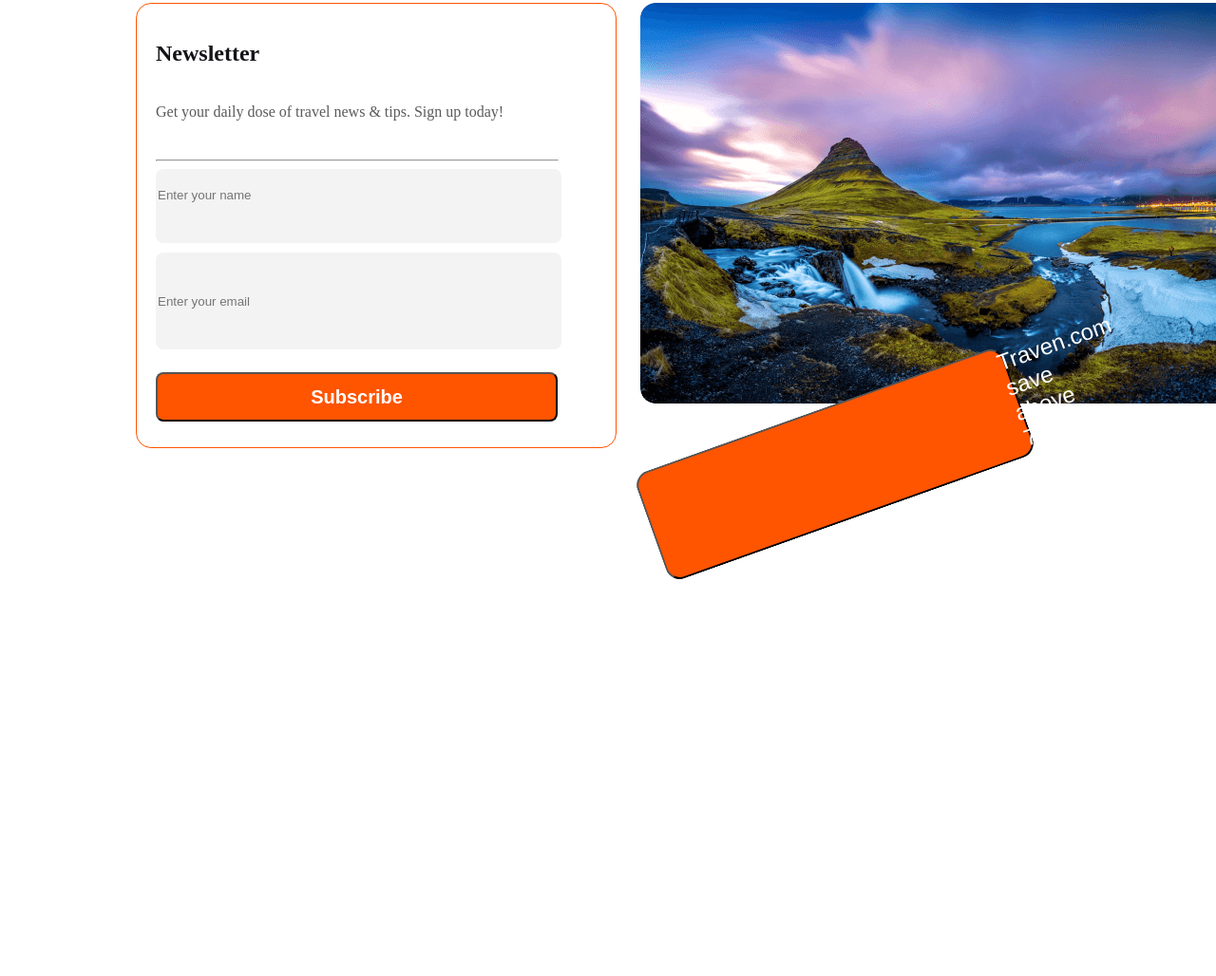
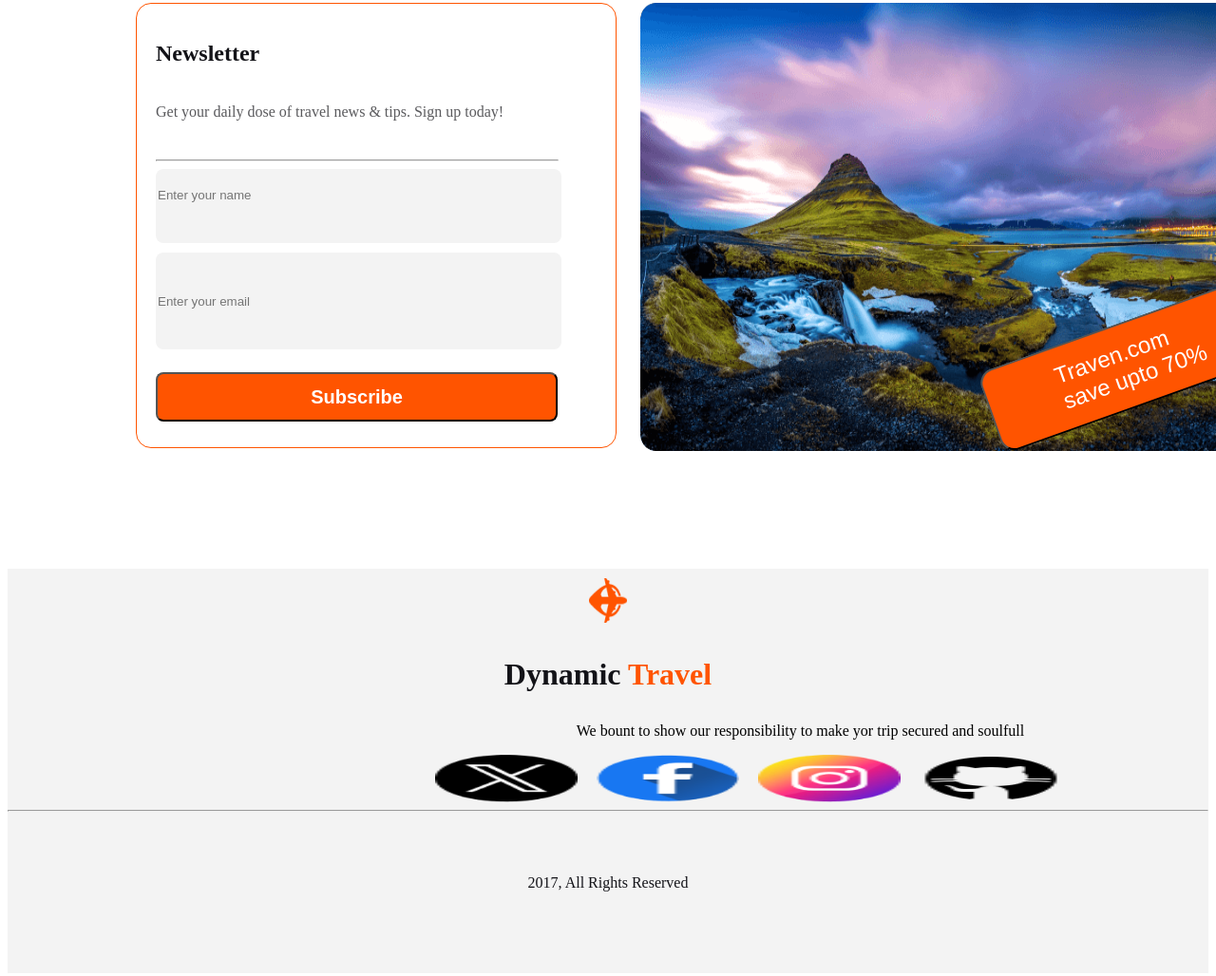
Before and after one commit to ZihadWD/assignment-2, a plain HTML site: page index.html in a window 1280 px wide. Shown: the part 3395-4423 px from the top of the page at 95% size. Before the commit the page ends 4010 px from the top, so only its background shows below. Drawn offline with Linux system fonts and the light colour scheme.

Commit message:
aaded footer

```diff
--- a/index.html
+++ b/index.html
@@ -141,7 +141,8 @@
     </form>
     <div class="mountain">
     <img class="mountain-img" src="Images/Rectangle 8 (1).png" alt="">
-    <button class="mountain-btn">Traven.com<br>save above 70%</button>
+    <button class="mountain-btn">
+      <p class="save">Traven.com<br>save upto  70%</p></button>
     </div>
 
 
@@ -153,8 +154,32 @@
 
     </main>
     <footer>
+    <section class="foot">
+     <div class="foot-title">
+    <img class="hero-img" src="Images/Group 40071 (2).png" alt="">
+    <h3 class="hero">Dynamic <span class="red">Travel</span></h3>
+    </div>
+    <div class="middle">
+    <p class="foot-descript">We bount to show our responsibility to make yor trip secured and soulfull</p>
 
-    </footer>
+    <div class="foot-icons">
+    <img class="foot-img" src="Images/Twitter.png" alt="">
+    <img class="foot-img" src="Images/Facebook.png" alt="">
+    <img class="foot-img" src="Images/Instagram.png" alt="">
+    <img class="foot-img" src="Images/icons8-github-50.png" alt="">
+    </div>
+    </div>
+     <hr>
+    <div>
+    <p class="reserved">2017, All Rights Reserved</p>
+     </div>
+
+
+
+    </section>
+
+  </footer>
+
 
 </body>
 </html>
--- a/styles/styles.css
+++ b/styles/styles.css
@@ -347,7 +347,7 @@ margin-top: 24px;
 
 }
 .news{
-    width: 474px;
+width: 474px;
 height: 422px;
 flex-shrink: 0;
 border-radius: 16px;
@@ -357,7 +357,7 @@ padding: 15px 10px 30px 20px;
 }
 .mountain-img{
     width: 672px;
-height: 422px;
+height: 472px;
 flex-shrink: 0;
 border-radius: 16px;
 }
@@ -366,13 +366,25 @@ border-radius: 16px;
 text-align: center;
 font-size: 24px;
 font-weight: 400;
-width: 324px;
-height: 120px;
+width: 150px;
+height: 90px;
 transform: rotate(-19.628deg);
 flex-shrink: 0;
 border-radius: 16px;
 background: #FF5400;
-padding-left:400px;
+padding-left:300px;
+position: relative;
+left: 360px;
+top:-140px;
+}
+.save{
+    position: relative;
+    left: -225px;
+    top:-10px;
+    white-space: nowrap;
+    justify-content: center;
+    text-align: center;
+
 }
 .newsletter{
     display: flex;
@@ -380,3 +392,56 @@ padding-left:400px;
     padding: 50px 100px 30px 135px;
 
 }
+
+
+/* footer */
+.hero-img{
+    width: 40px;
+height: 46.673px;
+flex-shrink: 0;
+}
+.hero{
+    color: var(--Dark-01, #131318);
+font-size: 32px;
+font-weight: 800;
+}
+.red{
+    color: #FF5400;
+font-size: 32px;
+font-weight: 800;
+}
+.food-title{
+    display: flex;
+}
+.foot-descript{
+
+width: 769px;}
+.foot-icons{
+    display: flex;
+    gap: 20px;
+}
+.foot-img{
+    width: 150px;
+    height: 50px;
+    flex-shrink: 0;
+
+}
+.reserved{
+    color: #131318;
+font-size: 16px;
+font-weight: 300;
+padding: 50px 0 60px 0;
+}
+.foot{
+    /* width: 1440px;
+height: 502px; */
+flex-shrink: 0;
+background: rgba(19, 19, 24, 0.05);
+text-align: center;
+padding: 10px 0 10px 0;
+
+}
+.middle{
+    align-items: center;
+    padding-left: 450px;
+}
```
Also changed, not shown: Images/Facebook.png (added), Images/Instagram.png (added), Images/Linkedin.png (added), Images/Twitter.png (added), Images/icons8-github-50.png (added).
